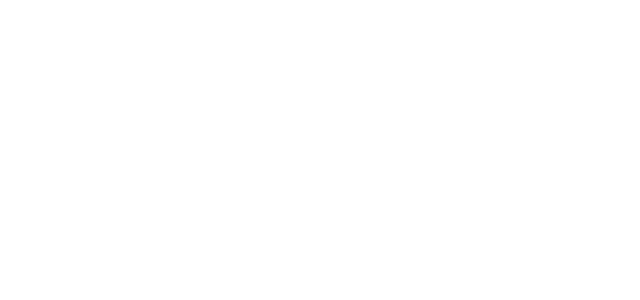
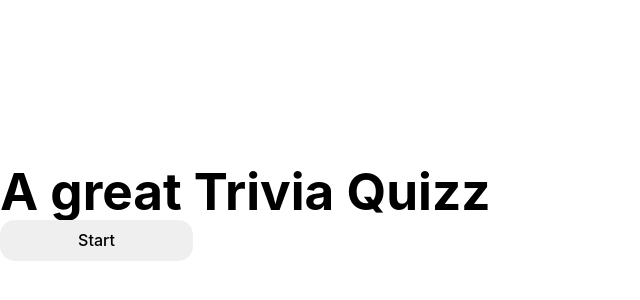
Before and after one commit to pfjoana/react-trivia-quizz, a React (Vite) app: page / in a window 1280 px wide. Shown: the part 188-488 px from the top of the page, without its empty margins (0-640 px from the left). Built offline with nearby package versions, Linux system fonts and the light colour scheme.

Commit message:
installed he lib, basic screen structure

```diff
--- a/package.json
+++ b/package.json
@@ -10,6 +10,7 @@
     "preview": "vite preview"
   },
   "dependencies": {
+    "he": "^1.2.0",
     "react": "^18.2.0",
     "react-dom": "^18.2.0"
   },
--- a/src/App.jsx
+++ b/src/App.jsx
@@ -1,10 +1,26 @@
 import { useState } from 'react'
+import he from 'he'
 import './App.css'
 
 export default function App() {
 
+  const [start, setStart] = useState(true)
+  const [check, setCheck] = useState(false)
+
+  // const quizzElements =
+
   return (
     <>
+      { start ?
+      <div className="start-screen">
+        <h1>A great Trivia Quizz</h1>
+        <button className="main-button" onClick={() => setStart(false)}>Start</button>
+      </div>
+      :
+      <div>
+        <button className="main-button" onClick={() => setCheck(true)}>Check answers</button>
+      </div>
+      }
     </>
   )
 }
--- a/src/index.css
+++ b/src/index.css
@@ -1,3 +1,10 @@
+
+
+
+
+
+
+
 /* default Vite style */
 
 :root {
@@ -5,9 +12,9 @@
   line-height: 1.5;
   font-weight: 400;
 
-  color-scheme: light dark;
+  /* color-scheme: light dark;
   color: rgba(255, 255, 255, 0.87);
-  background-color: #242424;
+  background-color: #242424; */
 
   font-synthesis: none;
   text-rendering: optimizeLegibility;
@@ -38,13 +45,14 @@ h1 {
 }
 
 button {
-  border-radius: 8px;
+  border-radius: 15px;
+  width: 193px;
   border: 1px solid transparent;
   padding: 0.6em 1.2em;
   font-size: 1em;
   font-weight: 500;
   font-family: inherit;
-  background-color: #1a1a1a;
+  /* background-color: #1a1a1a; */
   cursor: pointer;
   transition: border-color 0.25s;
 }
@@ -56,7 +64,7 @@ button:focus-visible {
   outline: 4px auto -webkit-focus-ring-color;
 }
 
-@media (prefers-color-scheme: light) {
+/* @media (prefers-color-scheme: light) {
   :root {
     color: #213547;
     background-color: #ffffff;
@@ -67,4 +75,4 @@ button:focus-visible {
   button {
     background-color: #f9f9f9;
   }
-}
+} */
```
Also changed, not shown: 1 other file (tests, documents, lock files or other folders).
